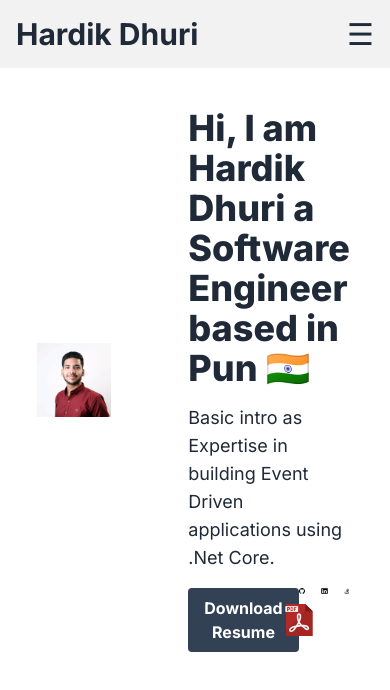
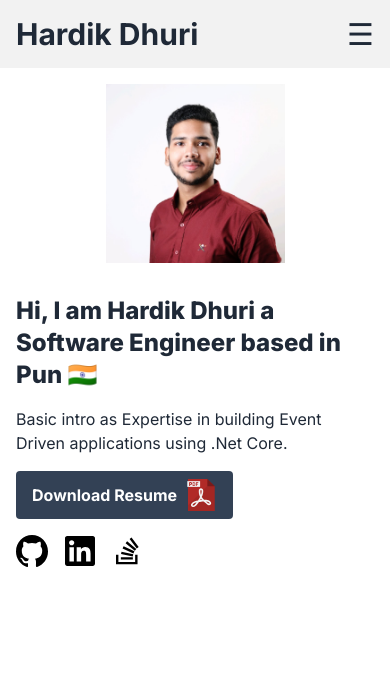
Before and after one commit to HardikDhuri/portfolio, a Next.js app in the folder src/: page / in a window 390 px wide. Shown: the top 690 px of the page. Built offline with nearby package versions, Linux system fonts and the light colour scheme.

Commit message:
engg: Navbar enhancement

```diff
--- a/src/app/(about)/page.tsx
+++ b/src/app/(about)/page.tsx
@@ -3,7 +3,7 @@
 import { motion } from "framer-motion";
 import { useEffect, useState } from "react";
 import Image from "next/image";
-import profileImage from "@/public/media/Profile Photo.jpg"; // Replace with the actual path to your image
+import profileImage from "@/public/media/profilePhoto.jpg"; // Replace with the actual path to your image
 import github from "@/public/media/github.svg"; // Replace with the actual path to your image
 import linkedIn from "@/public/media/linkedin.svg"; // Replace with the actual path to your image
 import stackOverflow from "@/public/media/stackoverflow.svg"; // Replace with the actual path to your image
@@ -44,45 +44,54 @@ export default function Page() {
   }, []);
 
   return (
-    <>
-      <div className="flex">
-        <div className="flex-1 flex justify-center items-center">
-          <Image src={profileImage} alt="Profile Image" className="w-1/2" />
+    <div className="flex flex-col md:flex-row">
+      <div className="flex-1 flex justify-center items-center p-4 md:p-0">
+        <Image
+          src={profileImage}
+          alt="Profile Image"
+          className="w-1/2 md:w-1/3 max-w-xs md:max-w-md"
+        />
       </div>
-        <div className="flex-1 p-10">
+      <div className="flex-1 p-4 md:p-10">
         <motion.h2
-            className="text-4xl font-extrabold"
+          className="text-2xl md:text-4xl font-extrabold"
           variants={typingVariants}
           initial="hidden"
           animate="visible"
         >
           {text} 🇮🇳
         </motion.h2>
-          <p className="text-lg mt-4">
+        <p className="text-md md:text-lg mt-4">
           Basic intro as Expertise in building Event Driven applications using
           .Net Core.
         </p>
-          <div className="flex justify-between">
-            <div className="mt-4">
-              <button className="flex items-center bg-slate-700 font-bold text-white px-4 py-2 rounded">
+        <div className="flex flex-col md:flex-row md:justify-between items-start md:items-center">
+          <a
+            href="https://uus7bkjsmgjmzysi.public.blob.vercel-storage.com/HardikDhuriResume-7sIXGa7EBzUjyb31r0fa9uQ7QF2IwA.pdf?download=1" // Replace with your actual PDF link
+            download="HardikDhuriResume.pdf"
+            className="flex items-center bg-slate-700 font-bold text-white px-4 py-2 mt-4 rounded"
+          >
             Download Resume
-                <Image className="w-8" src={pdf} alt="Hardik Dhuri Resume" />
-              </button>
-            </div>
-            <div className="mt-4 flex justify-center space-x-4">
+            <Image className="w-8 ml-2" src={pdf} alt="Hardik Dhuri Resume" />
+          </a>
+          <div className="flex mt-4 md:mt-0 space-x-4">
             <a
               href="https://github.com/HardikDhuri"
               target="_blank"
               rel="noopener noreferrer"
             >
-                <Image className="w-12" src={github} alt="Github Link" />
+              <Image className="w-8 md:w-12" src={github} alt="Github Link" />
             </a>
             <a
               href="https://www.linkedin.com/in/hardikdhuri/"
               target="_blank"
               rel="noopener noreferrer"
             >
-                <Image className="w-12" src={linkedIn} alt="LinkedIn Link" />
+              <Image
+                className="w-8 md:w-12"
+                src={linkedIn}
+                alt="LinkedIn Link"
+              />
             </a>
             <a
               href="https://stackoverflow.com/users/11489084/hardik-dhuri"
@@ -90,7 +99,7 @@ export default function Page() {
               rel="noopener noreferrer"
             >
               <Image
-                  className="w-12"
+                className="w-8 md:w-12"
                 src={stackOverflow}
                 alt="Stack Overflow Link"
               />
@@ -99,6 +108,5 @@ export default function Page() {
         </div>
       </div>
     </div>
-    </>
   );
 }
--- a/src/app/components/navbar.tsx
+++ b/src/app/components/navbar.tsx
@@ -106,7 +106,7 @@ const Navbar: React.FC = () => {
             animate="visible"
             exit="hidden"
             variants={menuVariants}
-            className="absolute top-full left-0 w-full bg-base-200 z-10"
+            className="fixed top-0 left-0 w-full h-full bg-base-200 z-50"
           >
             <motion.ul className="menu menu-vertical text-2xl p-4">
               {menuItems.map((item) => (
```
Also changed, not shown: src/public/media/profilePhoto.jpg (renamed from src/public/media/Profile Photo.jpg). Lines whose indentation alone changed are shown as unchanged.
